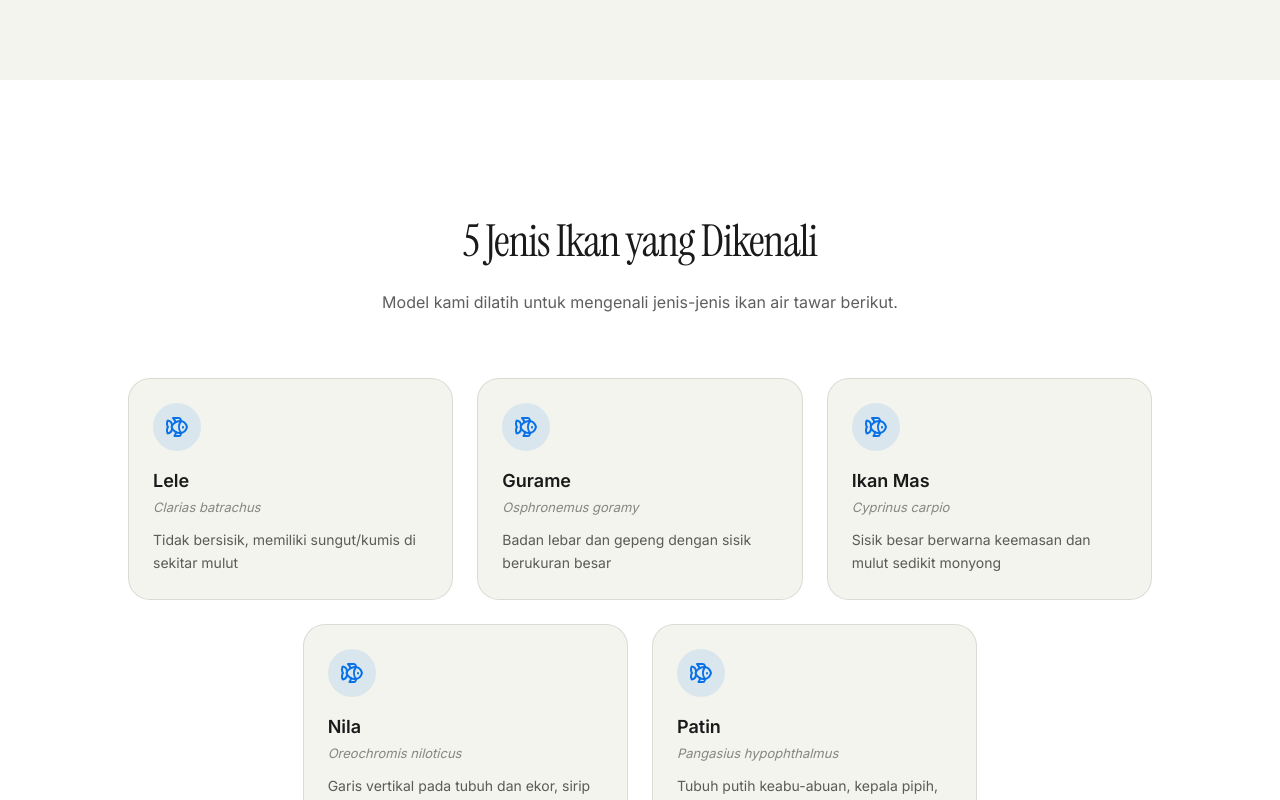
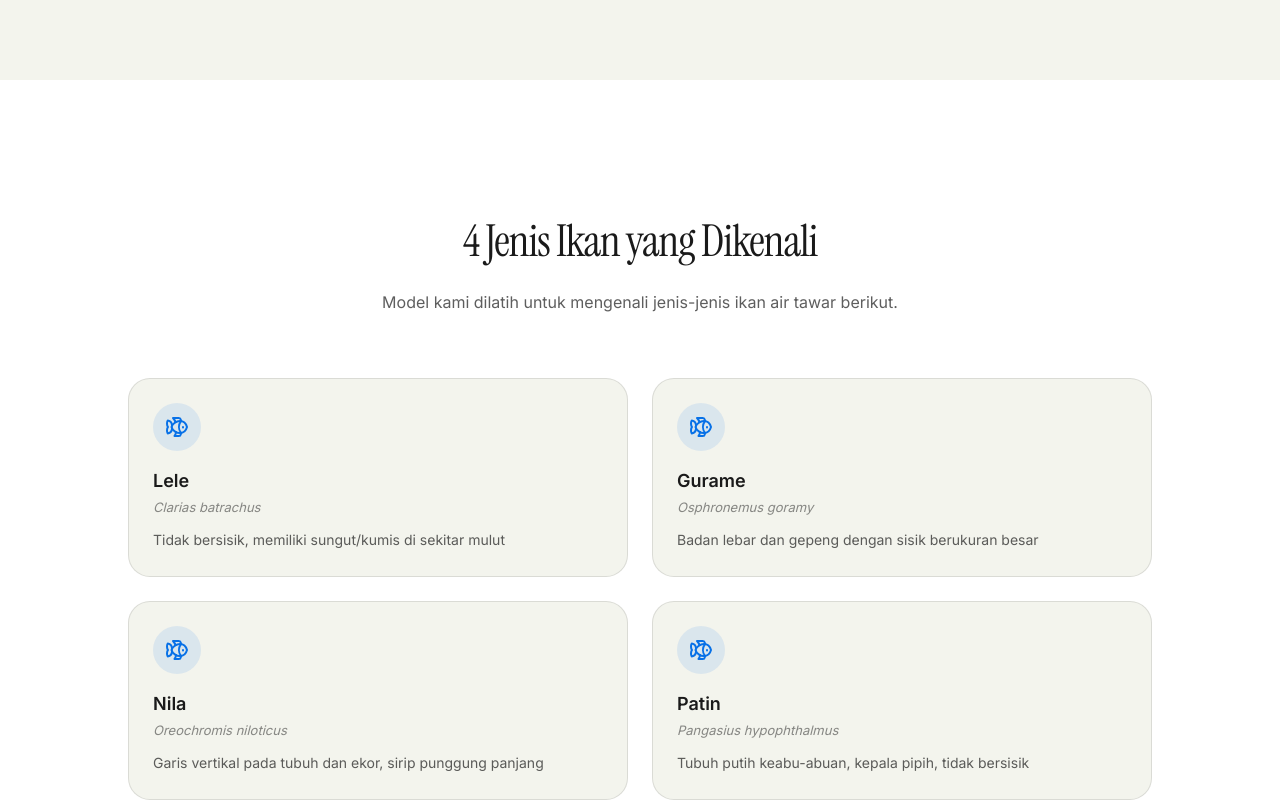
Before and after one commit to dindaatikah211/fish-classification-frontend, a Next.js app: page / in a window 1280 px wide. Shown: the part 1405-2205 px from the top of the page. Built offline with nearby package versions, Linux system fonts and the light colour scheme; a web font is replaced by a local one.

Commit message:
refactor: remove ikan_mas class

```diff
--- a/src/features/landing/components/FishSpecies.tsx
+++ b/src/features/landing/components/FishSpecies.tsx
@@ -9,7 +9,7 @@ export function FishSpecies() {
     >
       <div className="mx-auto max-w-5xl text-center">
         <h2 className="font-instrument text-[32px] md:text-[44px] tracking-tight text-[#1a1a1a] mb-4">
-          5 Jenis Ikan yang Dikenali
+          4 Jenis Ikan yang Dikenali
         </h2>
         <p className="font-sans text-[16px] text-[#1a1a1a]/70 max-w-xl mx-auto mb-16">
           Model kami dilatih untuk mengenali jenis-jenis ikan air tawar berikut.
@@ -19,7 +19,7 @@ export function FishSpecies() {
           {FISH_SPECIES.map((fish) => (
             <div
               key={fish.id}
-              className="w-full sm:w-[calc(50%-12px)] md:w-[calc(33.333%-16px)] rounded-3xl border border-black/10 bg-[#F3F4ED] p-6 text-left"
+              className="w-full sm:w-[calc(50%-12px)] rounded-3xl border border-black/10 bg-[#F3F4ED] p-6 text-left"
             >
               <div className="mb-4 inline-flex h-12 w-12 items-center justify-center rounded-full bg-[#0871E7]/10">
                 <Fish className="h-6 w-6 text-[#0871E7]" />
--- a/src/features/landing/constants/Faq.ts
+++ b/src/features/landing/constants/Faq.ts
@@ -17,7 +17,7 @@ export const FAQ_ITEMS = [
   {
     question: "Jenis ikan apa saja yang bisa dideteksi?",
     answer:
-      "Saat ini Fin. dapat mengenali 5 jenis ikan air tawar: Lele, Gurame, Ikan Mas, Nila, dan Patin.",
+      "Saat ini Fin. dapat mengenali 4 jenis ikan air tawar: Lele, Gurame, Nila, dan Patin.",
   },
   {
     question: "Apakah foto yang diunggah disimpan?",
--- a/src/features/landing/constants/FishSpecies.ts
+++ b/src/features/landing/constants/FishSpecies.ts
@@ -11,12 +11,12 @@ export const FISH_SPECIES = [
     namaLatin: "Osphronemus goramy",
     ciri: "Badan lebar dan gepeng dengan sisik berukuran besar",
   },
-  {
-    id: "ikan_mas",
-    nama: "Ikan Mas",
-    namaLatin: "Cyprinus carpio",
-    ciri: "Sisik besar berwarna keemasan dan mulut sedikit monyong",
-  },
+  // {
+  //   id: "ikan_mas",
+  //   nama: "Ikan Mas",
+  //   namaLatin: "Cyprinus carpio",
+  //   ciri: "Sisik besar berwarna keemasan dan mulut sedikit monyong",
+  // },
   {
     id: "nila",
     nama: "Nila",
```
